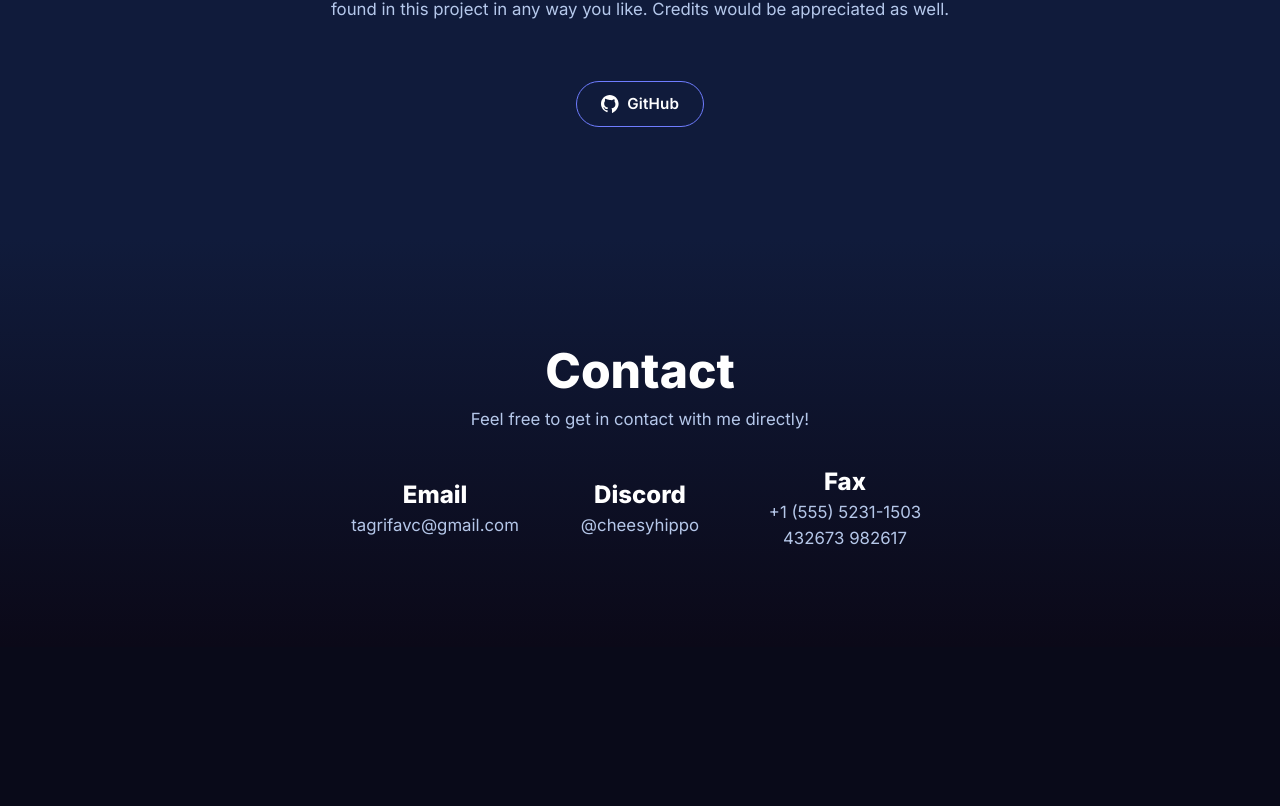
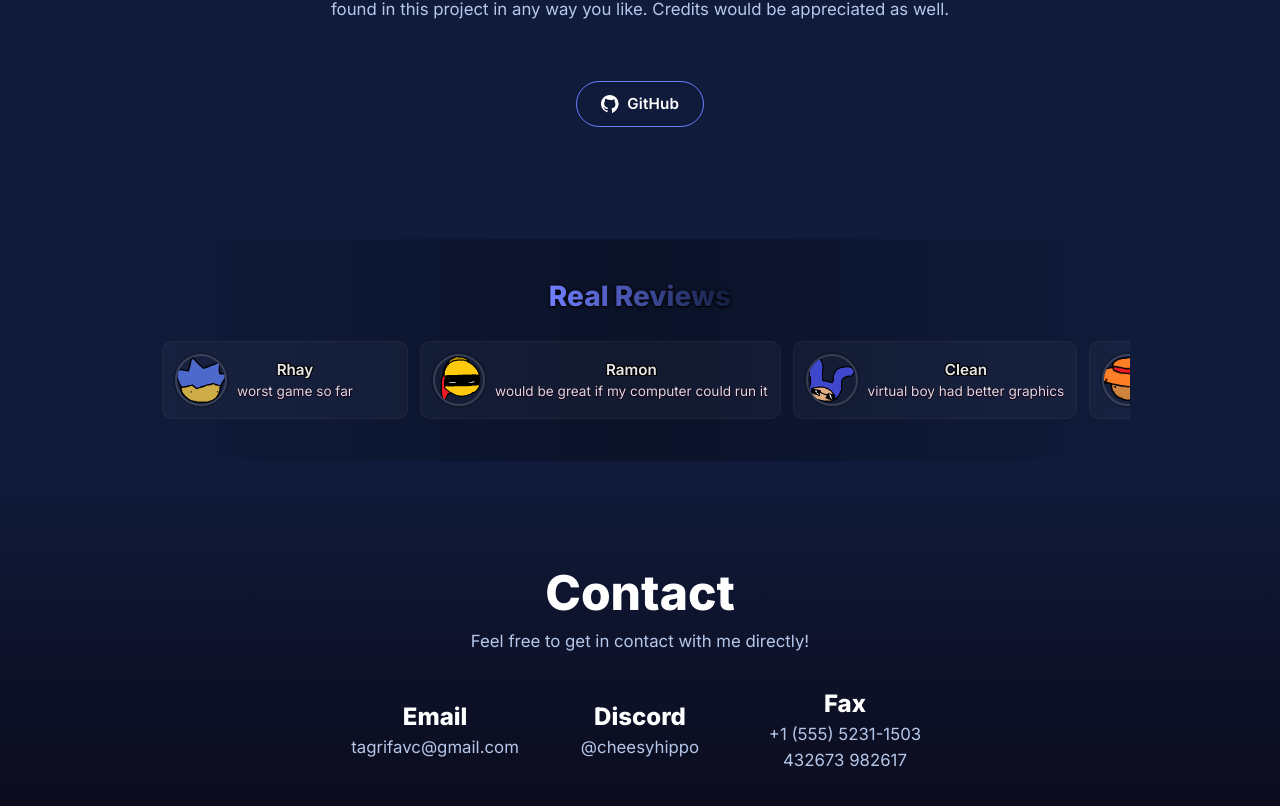
Before and after one commit to HippoBoi/rf-web-page, a React (Vite) app: page / in a window 1280 px wide. Shown: the part 1868-2674 px from the top of the page. Before the commit the page ends 2595 px from the top, so only its background shows below. Built offline with nearby package versions, Linux system fonts and the light colour scheme.

Commit message:
add Reviews section and UI improvement

```diff
--- a/src/components/AboutSection.css
+++ b/src/components/AboutSection.css
@@ -84,8 +84,8 @@
 
 @keyframes about-fade-up {
   from {
-    opacity: 0;
-    transform: translateY(20px);
+    opacity: 0.5;
+    transform: translateY(1px);
   }
   to {
     opacity: 1;
@@ -94,8 +94,7 @@
 }
 
 .about-animate {
-  opacity: 0;
-  transform: rotate(40deg) translateY(140px);
+  opacity: 0.5;
   transition: opacity 650ms cubic-bezier(0.2, 0.9, 0.2, 1),
     transform 650ms cubic-bezier(0.2, 0.9, 0.2, 1);
 }
--- a/src/components/CharacterInfo.css
+++ b/src/components/CharacterInfo.css
@@ -103,7 +103,7 @@
     background: linear-gradient(var(--color-primary, #071126), color-mix(in srgb, var(--color-primary, #071126) 40%, black 10%));
     align-content: center;
     width: 40vw;
-    height: 45vh;
+    height: 55vh;
     border-radius: 10%;
     padding: 15px;
     top: 5%;
@@ -176,7 +176,7 @@
     }
 
     .description-container {
-        height: 40vh;
+        height: 45vh;
     }
 
     .name {
@@ -198,7 +198,7 @@
     }
 
     .description-container {
-        height: 30vh;
+        height: 35vh;
     }
 
     .name {
--- a/src/components/NavBar.css
+++ b/src/components/NavBar.css
@@ -9,7 +9,7 @@
   justify-content: space-between;
   padding: 0 1rem 0 1.25rem;
   gap: 1rem;
-  background: color-mix(in srgb, color-mix(in srgb, var(--color-secondary, #071126) 18%, black 82%) 35%, transparent);
+  background: color-mix(in srgb, color-mix(in srgb, var(--color-secondary, #071126) 18%, black 82%) 95%, transparent);
   backdrop-filter: blur(8px) saturate(1.1);
   color: var(--muted);
   z-index: 1000;
@@ -80,13 +80,6 @@
   background: var(--glass);
 }
 
-.nav-cta {
-  background: linear-gradient(90deg, var(--color-accent, #7a8cff) 0%, color-mix(in srgb, var(--color-secondary, #2b204f) 80%, black 20%) 100%);
-  color: var(--muted);
-  transition: background 250ms ease, color 250ms ease;
-}
-.nav-cta:hover { background: linear-gradient(90deg, color-mix(in srgb, var(--color-accent, #6ab0ff) 85%, black 15%), color-mix(in srgb, var(--color-secondary, #161759) 85%, black 15%)); }
-
 @media (max-width: 860px) {
   .hamburger { display: block; }
   .nav-links { position: absolute; top: 64px; right: 12px; flex-direction: column; background: color-mix(in srgb, var(--color-primary, #071126) 85%, black 15%); padding: 0.5rem; gap: 0.25rem; border-radius: 12px; display: none; min-width: 160px; transition: background 250ms ease; }
--- a/src/components/NavBar.tsx
+++ b/src/components/NavBar.tsx
@@ -33,7 +33,7 @@ const NavBar = () => {
 
             <ul id="primary-navigation" className={`nav-links ${open ? 'open' : ''}`}>
                 <li>
-                    <button className="nav-cta" onClick={() => { scrollTo(); window.open("https://drive.google.com/file/d/1cSDwtxD3N1H52UGJQZNoXB8hFx3Q9X6t/view?usp=sharing"); }}>Download</button>
+                    <button className="nav-link" onClick={() => { scrollTo(); window.open("https://drive.google.com/file/d/1cSDwtxD3N1H52UGJQZNoXB8hFx3Q9X6t/view?usp=sharing"); }}>Download</button>
                 </li>
                 <li>
                     <button className="nav-link" onClick={() => scrollTo('characters')}>Characters</button>
--- /dev/null
+++ b/src/components/Reviews.css
@@ -0,0 +1,124 @@
+.reviews-section {
+  width: 100%;
+  padding: 36px 16px;
+  box-sizing: border-box;
+  display: flex;
+  flex-direction: column;
+  align-items: center;
+  gap: 12px;
+  background: linear-gradient(
+    90deg,
+    var(--bg-secondary) 10%,
+    color-mix(in srgb, var(--bg-secondary) 70%, black) 50%,
+    var(--bg-secondary) 90%
+  );
+}
+
+.reviews-title {
+  background: linear-gradient(
+    90deg,
+    var(--color-accent) 0%,
+    var(--color-secondary) 50%,
+    var(--color-accent) 100%
+  );
+  background-size: 200% 100%;
+  -webkit-background-clip: text;
+  background-clip: text;
+  color: transparent;
+  -webkit-text-fill-color: transparent;
+  font-size: 1.75rem;
+  margin: 0;
+  animation: reviews-title-shift 6s linear infinite;
+  filter: drop-shadow(0 1px 0 #000) drop-shadow(0 0 2px rgba(0,0,0,0.9));
+}
+
+@keyframes reviews-title-shift {
+  0% { background-position: 0% 50%; }
+  100% { background-position: 200% 50%; }
+}
+
+.reviews-row {
+  display: flex;
+  gap: 12px;
+  width: 100%;
+  max-width: 980px;
+  padding: 12px;
+  box-sizing: border-box;
+  overflow-x: auto;
+  -webkit-overflow-scrolling: touch;
+  scroll-behavior: smooth;
+  scroll-snap-type: x proximity;
+  /* keep scrollbar area tidy */
+  padding-bottom: 6px;
+}
+
+.review-card {
+  min-width: 220px;
+  display: flex;
+  gap: 10px;
+  align-items: center;
+  background: rgba(255,255,255,0.03);
+  border: 1px solid rgba(255,255,255,0.04);
+  padding: 12px;
+  border-radius: 10px;
+  flex-shrink: 0;
+  scroll-snap-align: center;
+}
+
+.review-avatar {
+  width: 48px;
+  height: 48px;
+  border-radius: 50%;
+  display: block;
+  object-fit: cover;
+  border: 2px solid rgba(255,255,255,0.15);
+  box-shadow: 0 0 0 2px rgba(0,0,0,0.2);
+}
+
+.reviews-row::-webkit-scrollbar {
+  height: 8px;
+}
+.reviews-row::-webkit-scrollbar-track {
+  background: transparent;
+}
+.reviews-row::-webkit-scrollbar-thumb {
+  background: linear-gradient(90deg, var(--color-accent), var(--color-primary));
+  border-radius: 999px;
+  min-height: 24px;
+}
+
+.reviews-row {
+  scrollbar-width: thin;
+  scrollbar-color: var(--color-accent) transparent;
+}
+
+.review-content {
+  display: flex;
+  flex-direction: column;
+}
+
+.review-name {
+  color: #e6e6e6;
+  font-weight: 600;
+  font-size: 0.95rem;
+  text-shadow:
+    -1px -1px 0 #000,
+    1px -1px 0 #000,
+    -1px 1px 0 #000,
+    1px 1px 0 #000;
+}
+
+.review-text {
+  color: rgba(255,255,255,0.85);
+  font-size: 0.85rem;
+  text-shadow:
+    -0.5px -0.5px 0 #190520,
+    0.5px -0.5px 0 #190520,
+    -0.5px 0.5px 0 #190520,
+    0.5px 0.5px 0 #190520;
+}
+
+@media (max-width: 520px) {
+  .review-card { min-width: 180px; }
+  .reviews-section { padding: 24px 12px; }
+}
--- /dev/null
+++ b/src/components/Reviews.tsx
@@ -0,0 +1,39 @@
+import "./Reviews.css";
+
+import rhay from "../assets/rhay_icon.png";
+import ramon from "../assets/ramon_icon.png";
+import clean from "../assets/clean_icon.png";
+import shugo from "../assets/shugo_icon.png";
+
+const reviews = [
+  { name: "Rhay", text: "worst game so far", avatar: rhay },
+  { name: "Ramon", text: "would be great if my computer could run it", avatar: ramon },
+  { name: "Clean", text: "virtual boy had better graphics", avatar: clean },
+  { name: "Shugo", text: "its cool", avatar: shugo },
+];
+
+const Reviews = () => {
+  return (
+    <section id="reviews" className="reviews-section">
+      <h3 className="reviews-title">Real Reviews</h3>
+      <div className="reviews-row">
+        {reviews.map((r, i) => (
+          <article className="review-card" key={i}>
+            <img
+              className="review-avatar"
+              src={r.avatar}
+              alt={`${r.name} avatar`}
+              loading="lazy"
+            />
+            <div className="review-content">
+              <div className="review-name">{r.name}</div>
+              <div className="review-text">{r.text}</div>
+            </div>
+          </article>
+        ))}
+      </div>
+    </section>
+  );
+};
+
+export default Reviews;
--- a/src/pages/Landing.tsx
+++ b/src/pages/Landing.tsx
@@ -10,6 +10,7 @@ import shugo from "../assets/shugo_icon.png";
 import DancingLogo from '../components/DancingLogo';
 import CharacterSection from '../components/CharacterSection';
 import AboutSection from '../components/AboutSection';
+import Reviews from '../components/Reviews';
 import ContactSection from '../components/ContactSection';
 import characters from '../components/CharactersData';
 
@@ -33,6 +34,7 @@ const Landing = () => {
             <BackgroundSlider images={[rhay, ramon, clean, shugo]} />
             <CharacterSection />
             <AboutSection />
+            <Reviews />
             <ContactSection />
         </div>
     );
```
